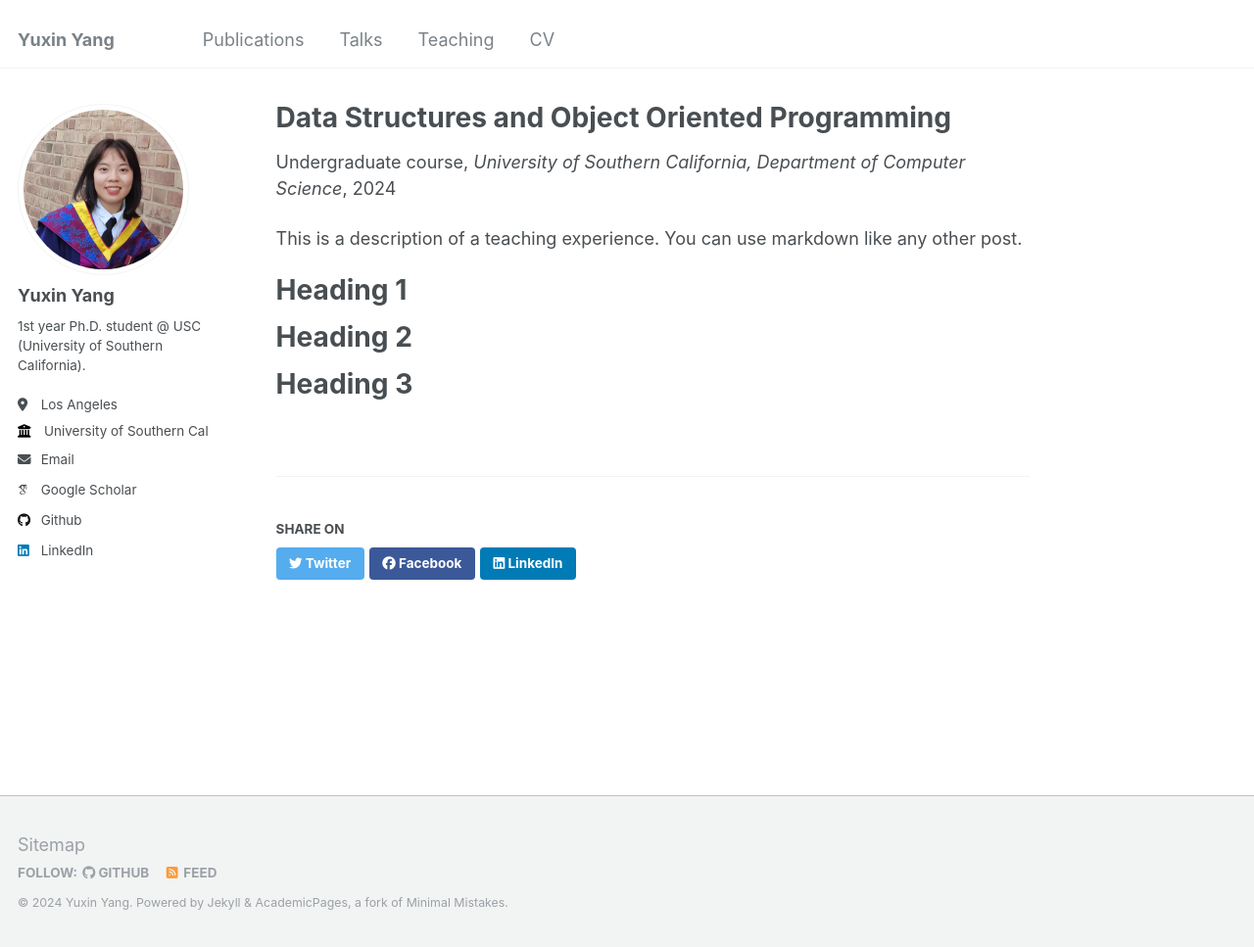
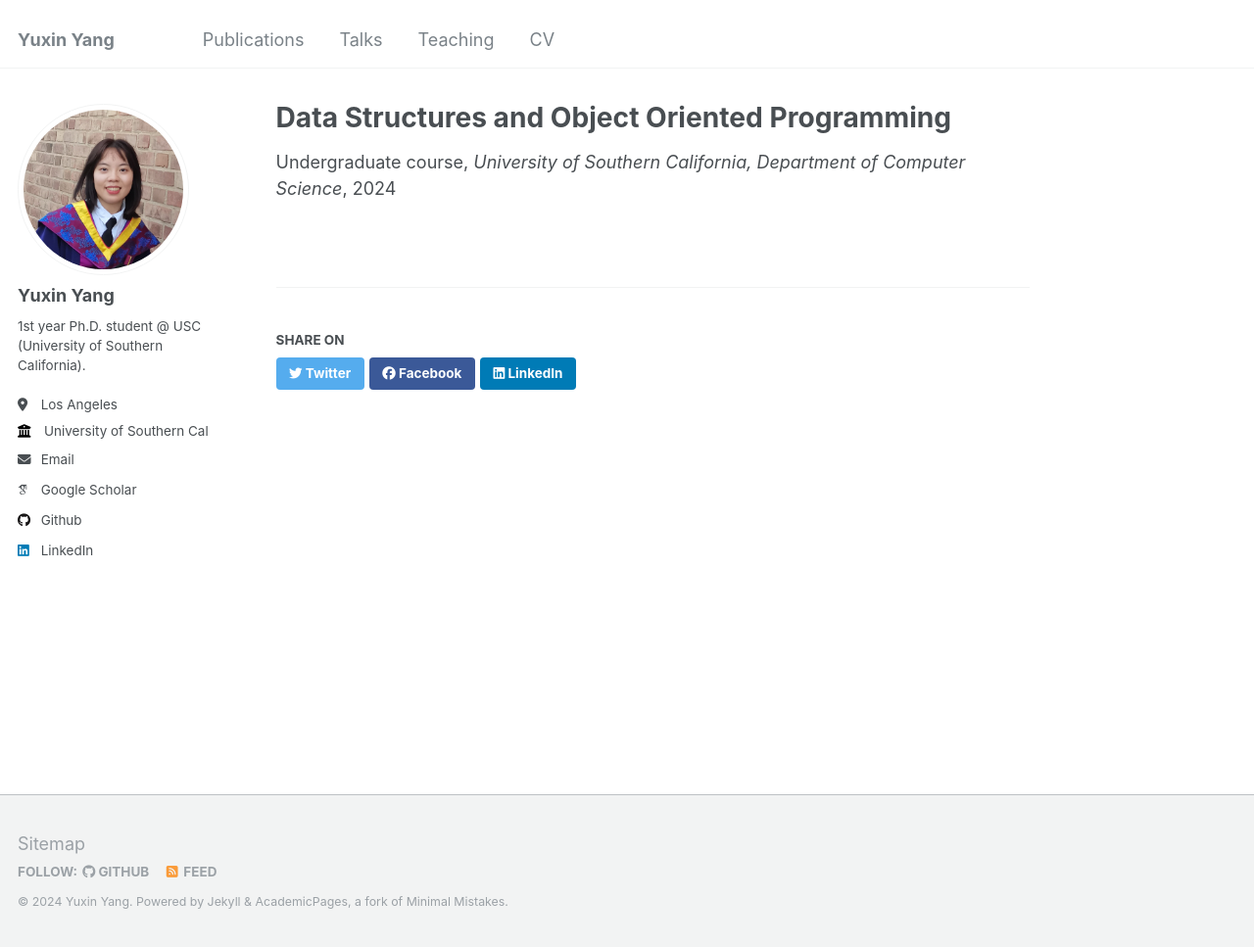
Before and after one commit to Yang-yuxin/Yang-Yuxin.github.io, a Jekyll site: the page built from _teaching/2024-spring-csci104.md, in a window 1280 px wide and 967 px high. Shown: the whole window at 98% size. Built offline with Jekyll 4.4.1, drawn with Linux system fonts in a browser that asks for light colours; some web fonts are replaced.

Commit message:
edit teaching

```diff
--- a/_teaching/2024-spring-csci104.md
+++ b/_teaching/2024-spring-csci104.md
@@ -8,13 +8,4 @@ date: 2024-03-01
 location: "Los Angeles, California"
 ---
 
-This is a description of a teaching experience. You can use markdown like any other post.
-
-Heading 1
-======
-
-Heading 2
-======
-
-Heading 3
-======
+<!-- This is a description of a teaching experience. You can use markdown like any other post. -->
```
